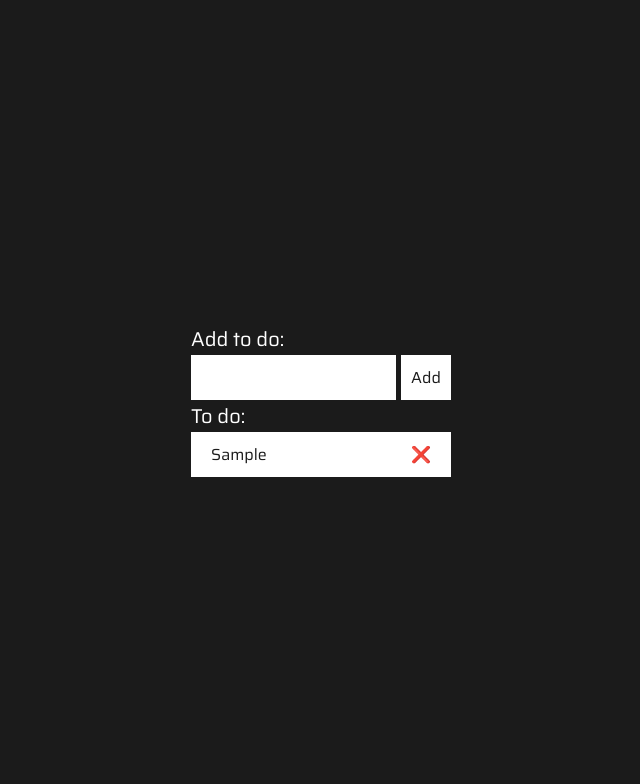
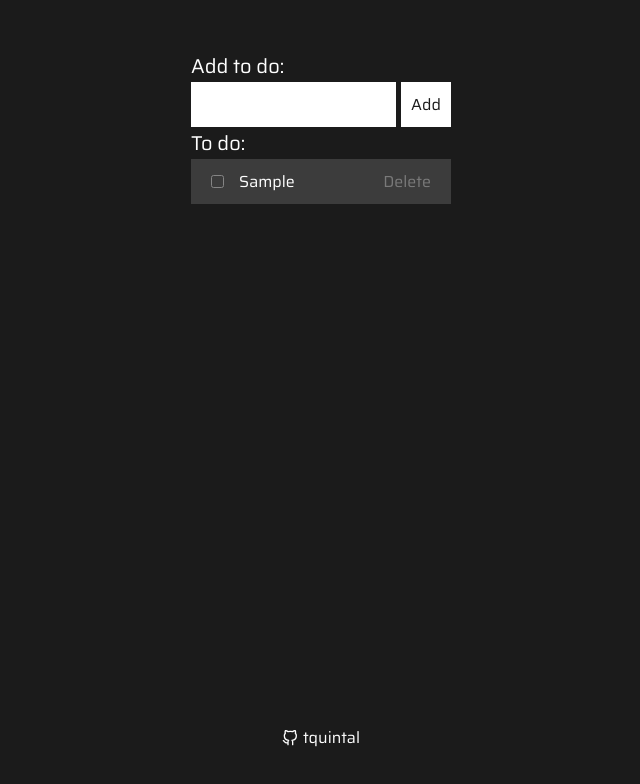
Before and after one commit to tquintal/to-do-app-v1, a React (Create React App) app: page / in a window 1280 px wide. Both pictures are taken after typing "Sample" into the empty fields and a click on the button "Add". Shown: the top 784 px of the page, without its empty margins (319-959 px from the left). Built offline with nearby package versions, Linux system fonts and the light colour scheme.

Commit message:
"completed" list and minor tweaks

```diff
--- a/package.json
+++ b/package.json
@@ -8,6 +8,7 @@
     "@testing-library/user-event": "^13.5.0",
     "react": "^18.2.0",
     "react-dom": "^18.2.0",
+    "react-icons": "^4.6.0",
     "react-scripts": "5.0.1",
     "web-vitals": "^2.1.4"
   },
--- a/src/App.css
+++ b/src/App.css
@@ -8,10 +8,32 @@
 body {
   background: #1b1b1b;
   color: #ffffff;
+}
 
+:root {
+  color-scheme: dark;
+}
+
+.main {
   display: flex;
   flex-direction: column;
-  justify-content: center;
   align-items: center;
   height: 100vh;
 }
+
+.content {
+  flex: 1 0 auto;
+  padding: 50px;
+}
+
+.footer {
+  all: unset;
+  cursor: pointer;
+  display: flex;
+  gap: 5px;
+  align-items: center;
+  justify-content: center;
+  padding: 50px;
+  padding-top: 0px;
+  flex-shrink: 0;
+}
--- a/src/App.js
+++ b/src/App.js
@@ -1,35 +1,48 @@
-import React, { useState } from 'react';
+import React, { useState, Fragment } from 'react';
 import './App.css';
 import NewToDo from './components/NewToDo';
 import TodoList from './components/ToDoList';
+import { FiGithub } from 'react-icons/fi';
 
 function App() {
-  const localToDos = JSON.parse(localStorage.getItem('ToDos')) || [];
-
-  const [toDos, setToDos] = useState(localToDos);
+  const [toDos, setToDos] = useState(JSON.parse(localStorage.getItem('ToDos')) || []);
 
   const newToDoHandler = toDo => {
     setToDos(prevToDos => {
       const updatedToDos = [...prevToDos];
-      updatedToDos.push({ content: toDo, id: Math.random().toString() });
+      updatedToDos.push({ content: toDo, id: Math.random().toString(), completed: false });
       localStorage.setItem('ToDos', JSON.stringify(updatedToDos));
       return updatedToDos;
     });
-    console.log(`To do added ✅\nContent: ${toDo}`);
+    console.log(`To do added ✅\nToDo: ${toDo}`);
   };
 
-  const onDeleteHandler = toDoId => {
-    const updatedToDos = toDos.filter(todo => todo.id !== toDoId);
+  const onUpdateHandler = id => {
+    setToDos(prevToDos => {
+      const updatedToDos = [...prevToDos].map(toDo => {
+        if (toDo.id === id)
+          return { ...toDo, completed: !toDo.completed };
+        else return toDo;
+      });
+      localStorage.setItem('ToDos', JSON.stringify(updatedToDos));
+      return updatedToDos;
+    });
+  };
+
+  const onDeleteHandler = id => {
+    const updatedToDos = toDos.filter(todo => todo.id !== id);
     setToDos(updatedToDos);
     localStorage.setItem('ToDos', JSON.stringify(updatedToDos));
-    console.log(`To do removed ✅`);
   };
 
   return (
-    <>
-      <NewToDo onNewToDo={newToDoHandler} />
-      <TodoList toDos={toDos} onDelete={onDeleteHandler} />
-    </>
+    <div className='main'>
+      <div className='content'>
+        <NewToDo onNewToDo={newToDoHandler} />
+        <TodoList toDos={toDos} onUpdate={onUpdateHandler} onDelete={onDeleteHandler} />
+      </div>
+      <a href='https://github.com/tquintal/' target='_blank' rel='noreferrer' className='footer'><FiGithub /> tquintal</a>
+    </div>
   );
 };
 
--- a/src/components/ToDoList.js
+++ b/src/components/ToDoList.js
@@ -1,23 +1,55 @@
-import React from 'react';
+import React, { Fragment } from 'react';
 import classes from './ToDoList.module.css';
+// import { AiOutlineDelete } from 'react-icons/ai';
 
 const ToDoList = props => {
-    const onButtonClickHandler = event => {
-        props.onDelete(event.target.attributes.id.value);
+    const onChangeHandler = event => {
+        props.onUpdate(event.target.attributes.todoid.value);
+    };
+
+    const onDeleteHandler = event => {
+        props.onDelete(event.target.attributes.todoid.value);
     };
 
     return (
-        <div className={classes.toDoList}>
+        <Fragment>
+            <div className={classes['to-do-list']}>
                 <p>To do:</p>
                 <ul>
-                {props.toDos.length > 0 ? props.toDos.map(toDo =>
+                    {
+                        props.toDos.length > 0 && props.toDos.filter(toDo => !toDo.completed).map(toDo =>
                             <li key={toDo.id}>
+                                <div className={classes['to-do-list-item-left']}>
+                                    <input type='checkbox' onChange={onChangeHandler} todoid={toDo.id} checked={toDo.completed} title='checkbox' />
                                     {toDo.content}
-                        <button onClick={onButtonClickHandler} id={toDo.id}>❌</button>
+                                </div>
+                                <button onClick={onDeleteHandler} title='delete-button' todoid={toDo.id}>Delete</button>
                             </li>
-                ) : <p className={classes.noTasks}>No tasks yet</p>}
+                        )
+                    }
+                </ul>
+                {props.toDos.filter(toDo => !toDo.completed).length === 0 && <p className={classes.noTasks}>All tasks completed</p>}
+            </div>
+            {
+                props.toDos.filter(toDo => toDo.completed).length > 0 &&
+                <div className={classes['to-do-list-completed']}>
+                    <p>Completed:</p>
+                    <ul>
+                        {
+                            props.toDos.filter(toDo => toDo.completed).map(toDo =>
+                                <li key={toDo.id}>
+                                    <div className={classes['to-do-list-item-left']}>
+                                        <input type='checkbox' onChange={onChangeHandler} todoid={toDo.id} content={toDo.content} checked={toDo.completed} title='checkbox' />
+                                        {toDo.content}
+                                    </div>
+                                    <button onClick={onDeleteHandler} title='delete-button' todoid={toDo.id}>Delete</button>
+                                </li>
+                            )
+                        }
                     </ul>
                 </div>
+            }
+        </Fragment>
     );
 };
 
--- a/src/components/ToDoList.module.css
+++ b/src/components/ToDoList.module.css
@@ -1,17 +1,20 @@
-.toDoList p {
+.to-do-list p,
+.to-do-list-completed p {
   font-size: 20px;
 }
 
-.toDoList ul {
+.to-do-list ul,
+.to-do-list-completed ul {
   display: flex;
   flex-direction: column;
   gap: 5px;
 }
 
-.toDoList li {
+.to-do-list li,
+.to-do-list-completed li {
   list-style-type: none;
-  background: #ffffff;
-  color: #1b1b1b;
+  background: #3c3c3c;
+  color: #ffffff;
   display: flex;
   align-items: center;
   justify-content: space-between;
@@ -20,9 +23,22 @@
   padding-right: 20px;
 }
 
-.toDoList button {
+.to-do-list-completed li {
+  background: #3c3c3c;
+  color: #7a7a7a;
+}
+
+.to-do-list-item-left {
+  display: flex;
+  gap: 15px;
+}
+
+.to-do-list button,
+.to-do-list-completed button {
   all: unset;
   cursor: pointer;
+  display: flex;
+  color: #7a7a7a;
 }
 
 .noTasks {
```
Also changed, not shown: 2 other files (tests, documents, lock files or other folders). Lines whose indentation alone changed are shown as unchanged.
